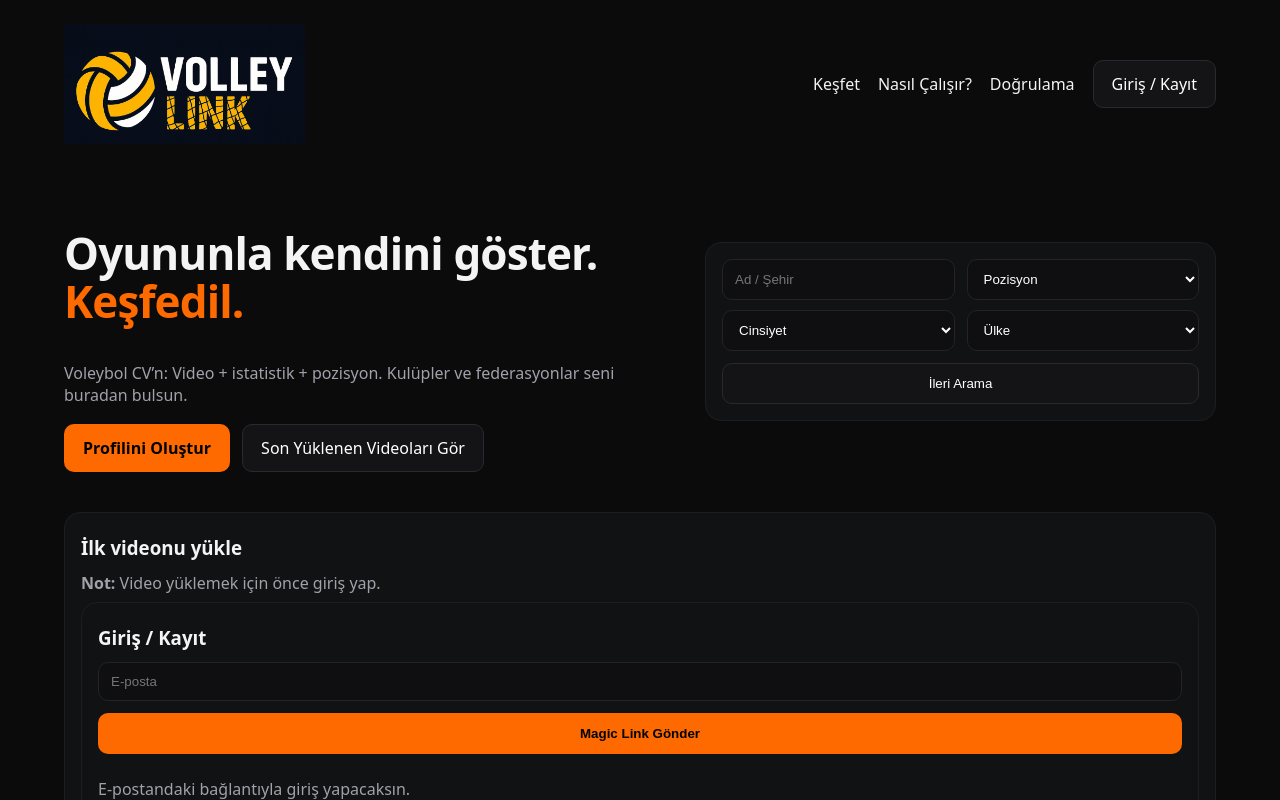
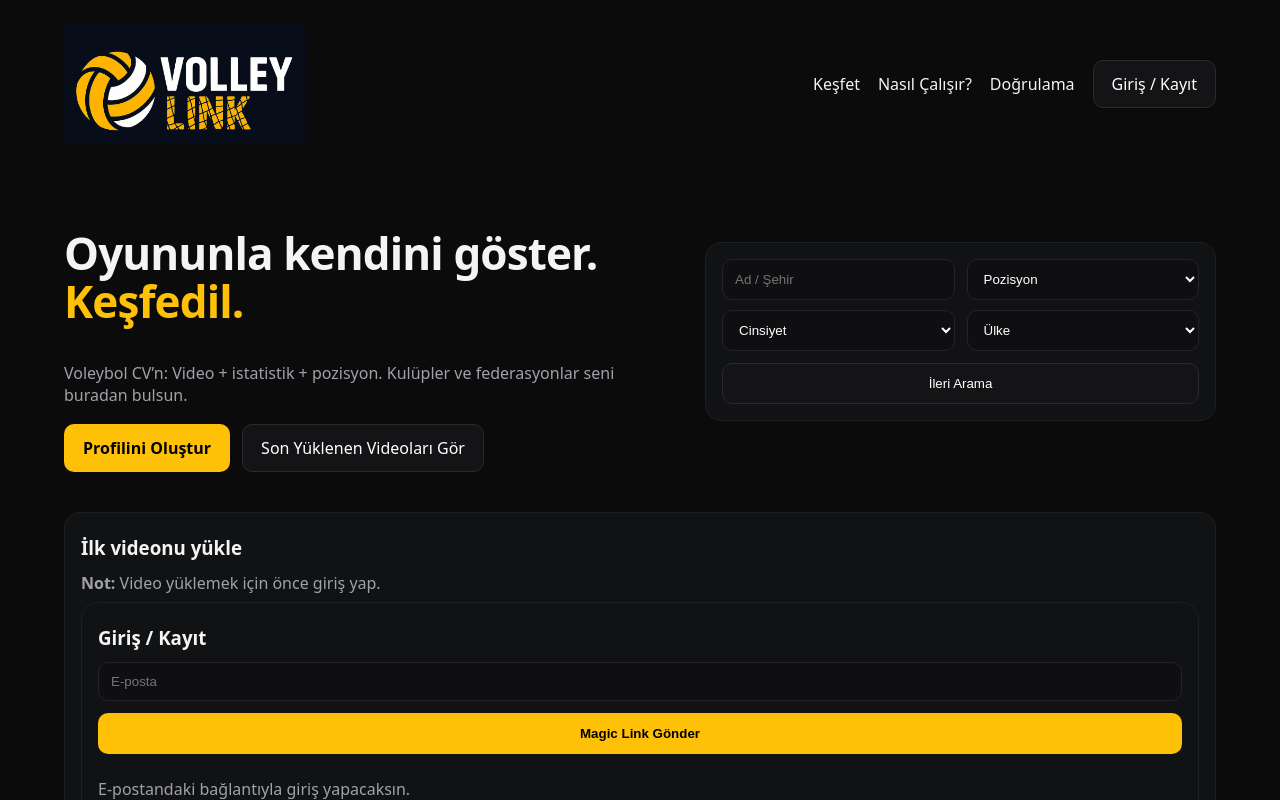
Before and after one commit to bakyalcin-commits/volleylink, a Next.js app: page / in a window 1280 px wide. Shown: the top 800 px of the page. Built offline with nearby package versions, Linux system fonts and the light colour scheme; no server answers; the database is empty.

Commit message:
Update globals.css

```diff
--- a/app/globals.css
+++ b/app/globals.css
@@ -1,4 +1,4 @@
-:root { --bg:#0b0b0c; --fg:#f4f4f5; --muted:#a1a1aa; --brand:#ff6a00; }
+:root { --bg:#0b0b0c; --fg:#f4f4f5; --muted:#a1a1aa; --brand:#FFC107; }
 *{box-sizing:border-box}
 html,body{height:100%}
 body{margin:0;background:var(--bg);color:var(--fg);font-family:ui-sans-serif,system-ui,-apple-system,"Segoe UI",Roboto,"Helvetica Neue",Arial}
```
